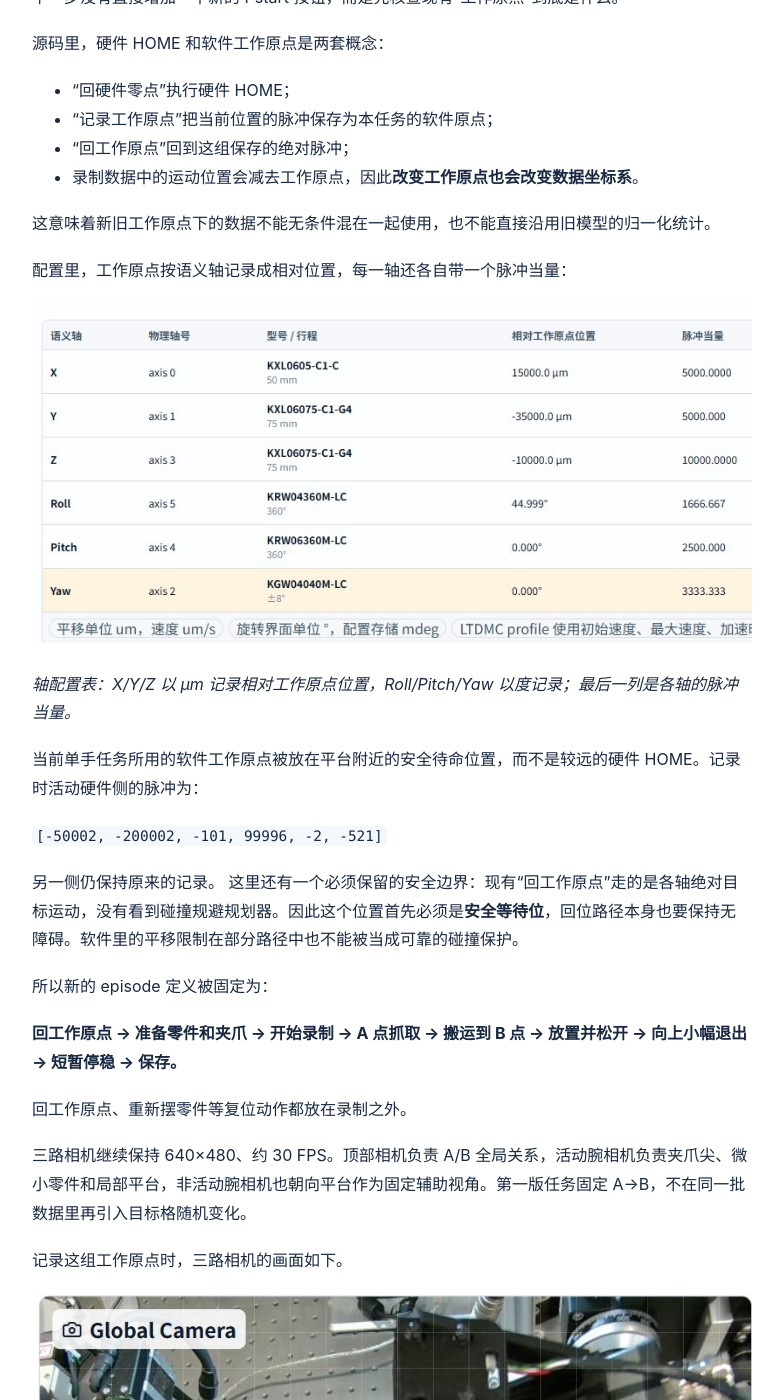
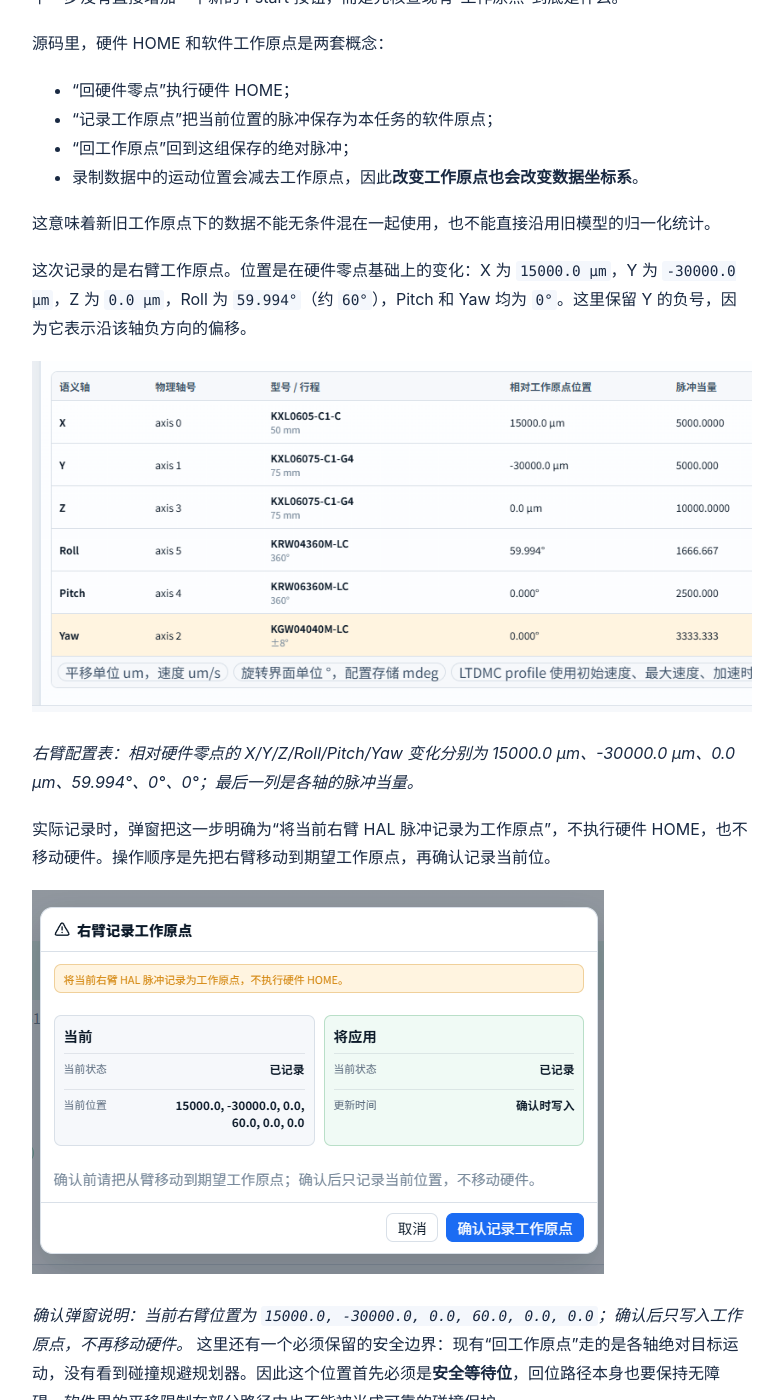
Before and after one commit to YoungShip/youngship.github.io, a Jekyll site: the page built from _posts/2026-09-21-micromani-standardized-data-and-training.md, in a window 1280 px wide and 1400 px high, scrolled down 1284 px. Shown: the whole window, without its empty margins (248-1031 px from the left). Built offline with Jekyll 4.4.1, drawn with Linux system fonts in a browser that asks for light colours; some of the changed text lies outside the part shown.

Commit message:
更新右臂工作原点记录与视图

```diff
--- a/_posts/2026-09-21-micromani-standardized-data-and-training.md
+++ b/_posts/2026-09-21-micromani-standardized-data-and-training.md
@@ -40,17 +40,17 @@
 
 这意味着新旧工作原点下的数据不能无条件混在一起使用，也不能直接沿用旧模型的归一化统计。
 
-配置里，工作原点按语义轴记录成相对位置，每一轴还各自带一个脉冲当量：
+这次记录的是右臂工作原点。位置是在硬件零点基础上的变化：X 为 `15000.0 μm`，Y 为 `-30000.0 μm`，Z 为 `0.0 μm`，Roll 为 `59.994°`（约 `60°`），Pitch 和 Yaw 均为 `0°`。这里保留 Y 的负号，因为它表示沿该轴负方向的偏移。
 
-![轴配置表：各语义轴的物理轴号、型号行程、相对工作原点位置与脉冲当量](/assets/uploads/micromani-work-origin-axis-config.jpg)
+![右臂工作原点的轴配置表](/assets/uploads/micromani-work-origin-axis-config-right-2026-09-22.png)
 
-*轴配置表：X/Y/Z 以 μm 记录相对工作原点位置，Roll/Pitch/Yaw 以度记录；最后一列是各轴的脉冲当量。*
+*右臂配置表：相对硬件零点的 X/Y/Z/Roll/Pitch/Yaw 变化分别为 15000.0 μm、-30000.0 μm、0.0 μm、59.994°、0°、0°；最后一列是各轴的脉冲当量。*
 
-当前单手任务所用的软件工作原点被放在平台附近的安全待命位置，而不是较远的硬件 HOME。记录时活动硬件侧的脉冲为：
+实际记录时，弹窗把这一步明确为“将当前右臂 HAL 脉冲记录为工作原点”，不执行硬件 HOME，也不移动硬件。操作顺序是先把右臂移动到期望工作原点，再确认记录当前位。
 
-`[-50002, -200002, -101, 99996, -2, -521]`
+![右臂记录工作原点的确认弹窗](/assets/uploads/micromani-work-origin-record-dialog-right-2026-09-22.png)
 
-另一侧仍保持原来的记录。
+*确认弹窗说明：当前右臂位置为 `15000.0, -30000.0, 0.0, 60.0, 0.0, 0.0`；确认后只写入工作原点，不再移动硬件。*
 这里还有一个必须保留的安全边界：现有“回工作原点”走的是各轴绝对目标运动，没有看到碰撞规避规划器。因此这个位置首先必须是**安全等待位**，回位路径本身也要保持无障碍。软件里的平移限制在部分路径中也不能被当成可靠的碰撞保护。
 
 所以新的 episode 定义被固定为：
@@ -61,7 +61,7 @@
 
 三路相机继续保持 640×480、约 30 FPS。顶部相机负责 A/B 全局关系，活动腕相机负责夹爪尖、微小零件和局部平台，非活动腕相机也朝向平台作为固定辅助视角。第一版任务固定 A→B，不在同一批数据里再引入目标格随机变化。
 
-记录这组工作原点时，三路相机的画面如下。
+记录这组工作原点时，三路相机的画面如下；右腕视图也更新为本轮右臂工作原点下的画面。
 
 ![顶部相机下的双臂与工作原点标记](/assets/uploads/micromani-work-origin-global.jpg)
 
@@ -71,9 +71,9 @@
 
 *腕部相机（界面标注 Left Wrist Camera）：工作原点处的夹爪与工装板。*
 
-![腕部相机下的夹爪与工装](/assets/uploads/micromani-work-origin-wrist-right.jpg)
+![更新后的右腕相机工作原点视图](/assets/uploads/micromani-work-origin-wrist-right-2026-09-22.png)
 
-*腕部相机（界面标注 Right Wrist Camera）：同一位置下的夹爪与工装板。*
+*更新后的右腕相机（界面标注 Right Wrist Camera）：右臂工作原点下的夹爪与工装板。*
 
 ## 三、夹爪不是增量控制，而是绝对开度映射
 
```
Also changed, not shown: assets/uploads/micromani-work-origin-axis-config-right-2026-09-22.png (added), assets/uploads/micromani-work-origin-record-dialog-right-2026-09-22.png (added), assets/uploads/micromani-work-origin-wrist-right-2026-09-22.png (added).
